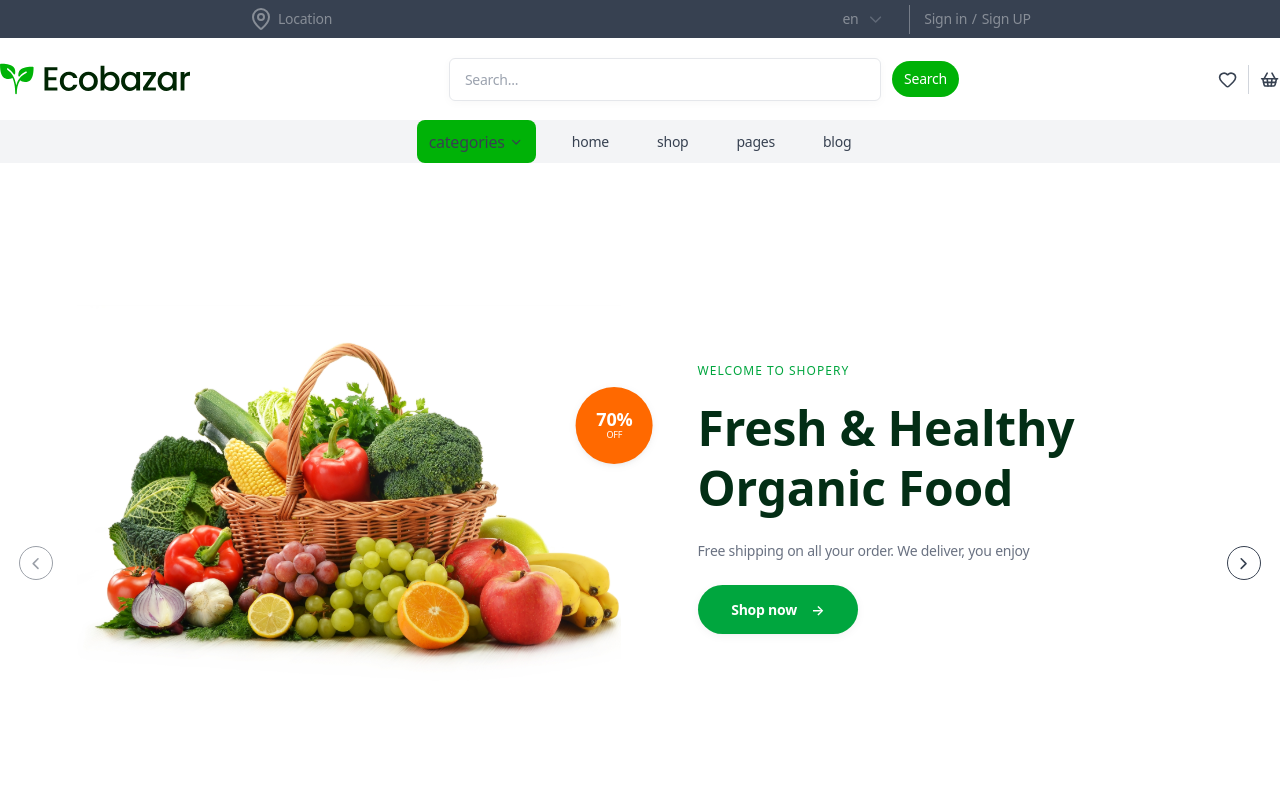
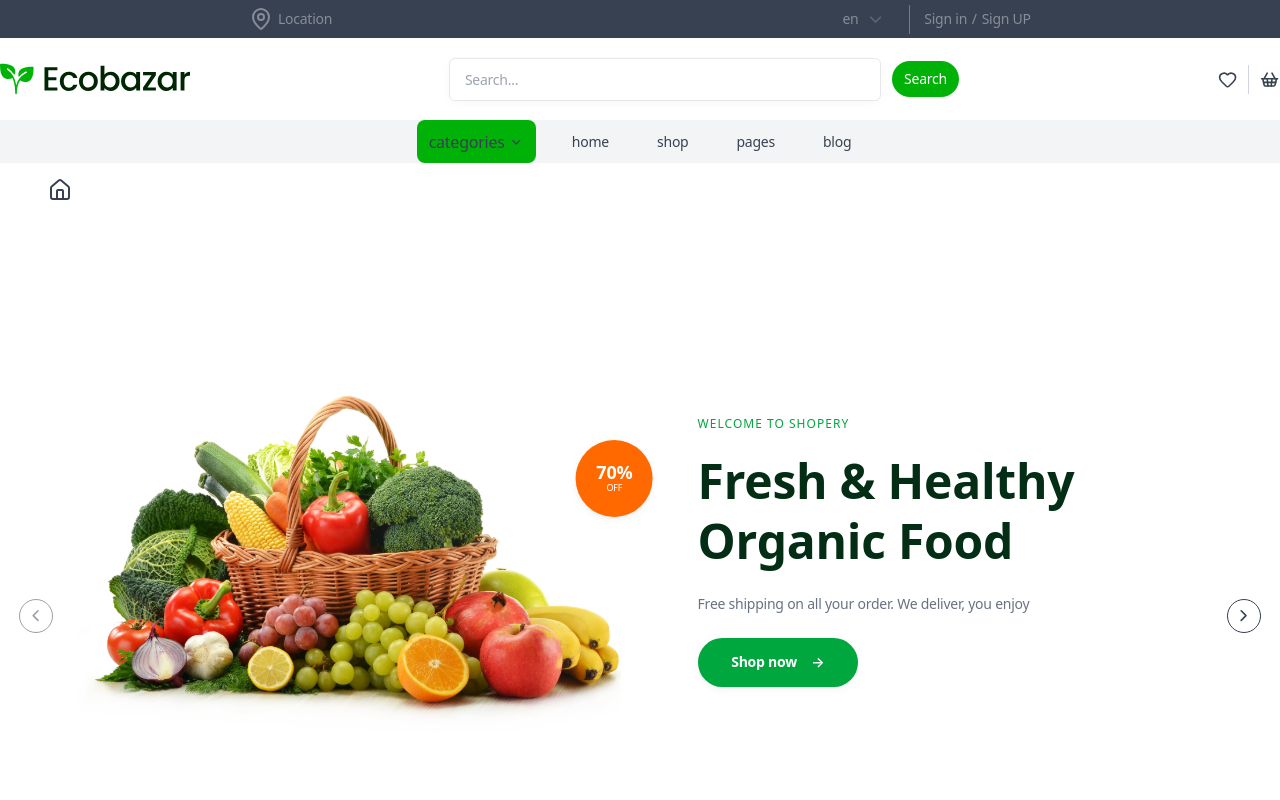
Before and after one commit to Mohamed-Ramadan-M/Ecobazar_Ecommerce_Plateform, a Next.js app: page /en in a window 1280 px wide. Shown: the top 800 px of the page. Built offline with nearby package versions, Linux system fonts and the light colour scheme.

Commit message:
feat(layout): add RouteSection breadcrumb placeholder
Render a RouteSection between Navbar and page content in the
locale layout as the future breadcrumbs strip; currently it
shows a home icon only.

```diff
--- a/src/app/[locale]/layout.tsx
+++ b/src/app/[locale]/layout.tsx
@@ -3,6 +3,7 @@ import { getMessages } from "next-intl/server";
 import '../globals.css'
 import  {Navbar}  from "@/components/layout/Navbar";
 import Footer from "@/components/layout/footer";
+import RouteSection from "@/components/common/route-section";
 
 export default async function LocaleLayout({
   children,
@@ -22,6 +23,7 @@ export default async function LocaleLayout({
       <body>
         <NextIntlClientProvider messages={messages}>
           <Navbar />
+          <RouteSection/>
           {children}
           <Footer/>
         </NextIntlClientProvider>
--- /dev/null
+++ b/src/components/common/route-section.tsx
@@ -0,0 +1,14 @@
+import { House } from 'lucide-react'
+import React from 'react'
+
+const RouteSection = () => {
+    return (
+        <section className='container mx-auto px-10 py-3'>
+            <div className='flex justify-start items-center'>
+                <House />
+            </div>
+        </section>
+    )
+}
+
+export default RouteSection
```
